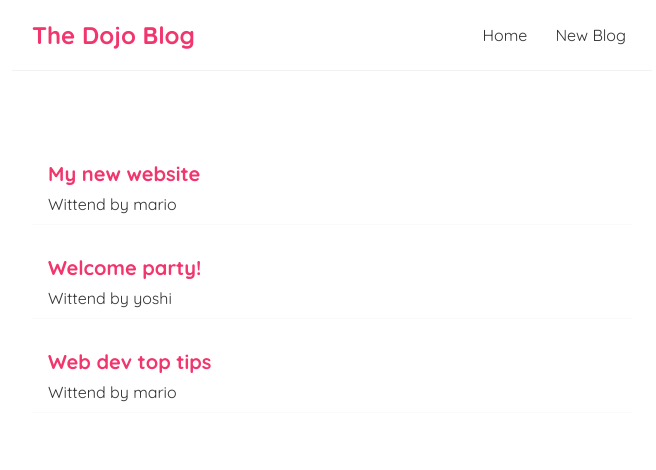
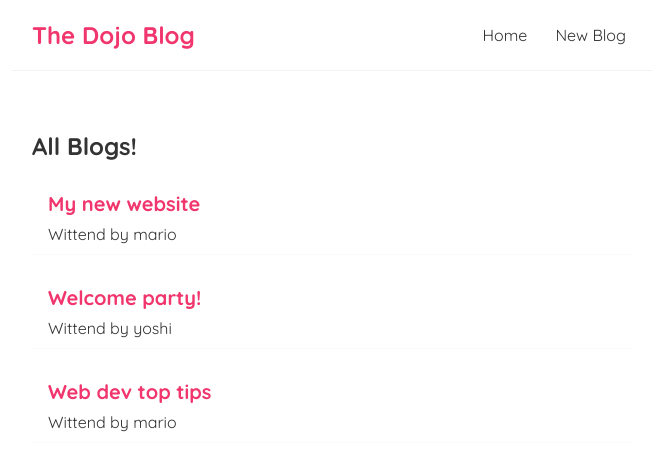
Before and after one commit to avanessazc/Getting-Started-React-Typescript-Css-Sass, a React (Create React App) app in the folder front/: page / in a window 1280 px wide. Shown: the top 470 px of the page, without its empty margins (308-964 px from the left). Built offline with nearby package versions, Linux system fonts and the light colour scheme.

Commit message:
passing props

```diff
--- /dev/null
+++ b/front/src/components/BlogList.tsx
@@ -0,0 +1,21 @@
+import { Blog } from '../types'
+
+type BlogListProps = { blogs: Blog[]; title: string }
+
+const BlogList = (props: BlogListProps) => {
+    const blogs = props.blogs;
+    const title = props.title;
+    return (
+        <div className='blog-list'>
+        <h2>{title}</h2>
+        {blogs.map((blog: Blog) => (
+            <div className='blog-preview' key={blog.id}>
+            <h2>{blog.title}</h2>
+            <p>Wittend by {blog.author}</p>
+            </div>
+        ))}
+        </div>
+    )
+}
+
+export default BlogList
--- a/front/src/components/Home.tsx
+++ b/front/src/components/Home.tsx
@@ -1,27 +1,17 @@
 import { useState } from 'react'
-
-type Blog = {
-  id: number
-  title: string
-  body: string
-  author: string
-}
+import { Blog } from '../types'
+import BlogList from './BlogList'
 
 const Home = () => {
   const [blogs, setBlogs] = useState<Blog[]>([
     { title: 'My new website', body: 'lorem ipsum...', author: 'mario', id: 1 },
     { title: 'Welcome party!', body: 'lorem ipsum...', author: 'yoshi', id: 2 },
     { title: 'Web dev top tips', body: 'lorem ipsum...', author: 'mario', id: 3 },
-  ]);
+  ])
 
   return (
     <div className='home'>
-      {blogs.map((blog: Blog) => (
-        <div className="blog-preview" key={blog.id}>
-          <h2>{blog.title}</h2>
-          <p>Wittend by {blog.author}</p>
-        </div>
-      ))}
+      <BlogList blogs={blogs} title='All Blogs!' />
     </div>
   )
 }
--- a/front/src/css/style.css
+++ b/front/src/css/style.css
@@ -1,8 +1,8 @@
-@import url("https://fonts.googleapis.com/css2?family=Quicksand:wght@300;400;500;600;700&display=swap");
+@import url('https://fonts.googleapis.com/css2?family=Quicksand:wght@300;400;500;600;700&display=swap');
 /* base styles */
 * {
   margin: 0;
-  font-family: "Quicksand";
+  font-family: 'Quicksand';
   color: #333;
 }
 
--- /dev/null
+++ b/front/src/types/blog.ts
@@ -0,0 +1,6 @@
+export type Blog = {
+  id: number
+  title: string
+  body: string
+  author: string
+}
--- /dev/null
+++ b/front/src/types/index.ts
@@ -0,0 +1 @@
+export * from './blog'
```
